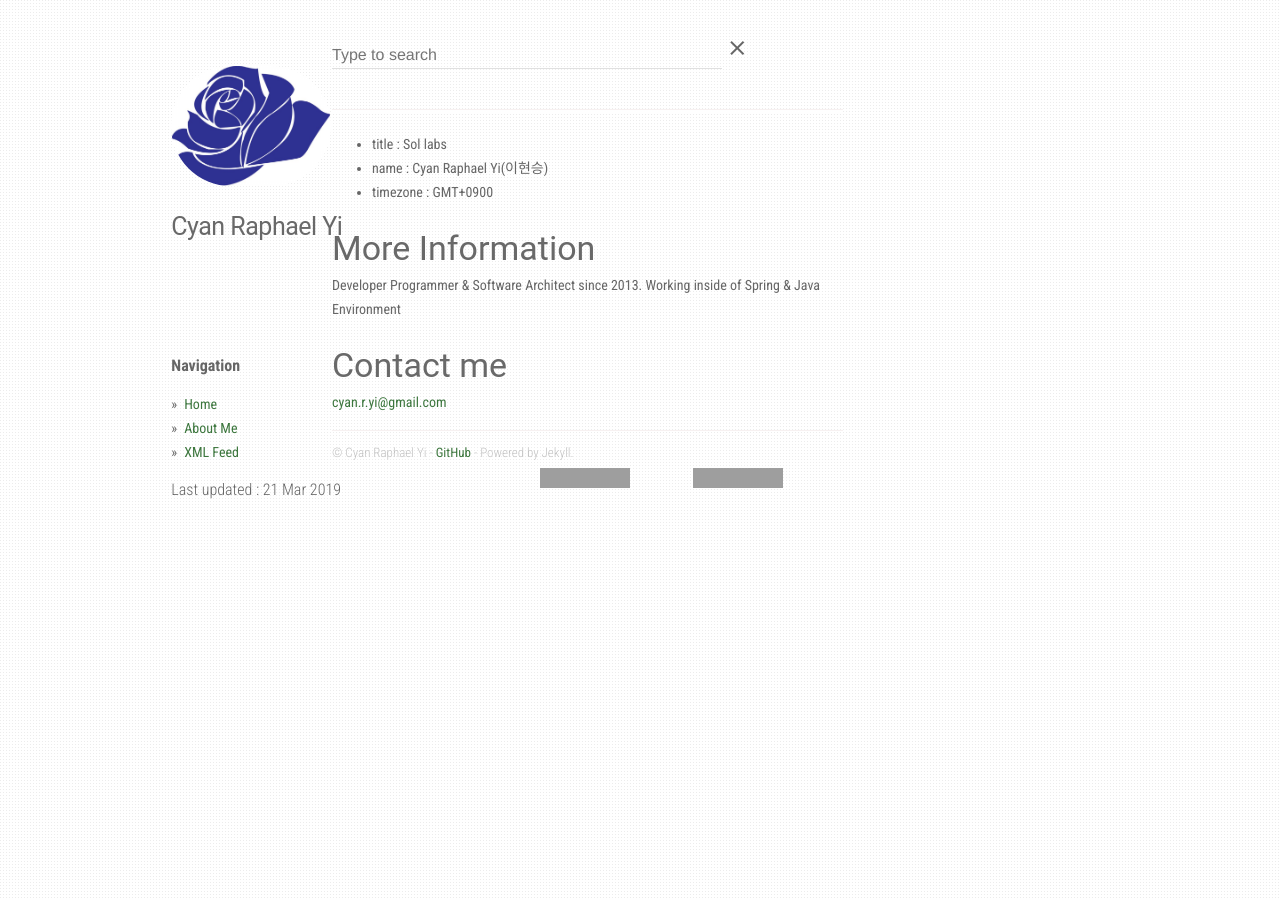
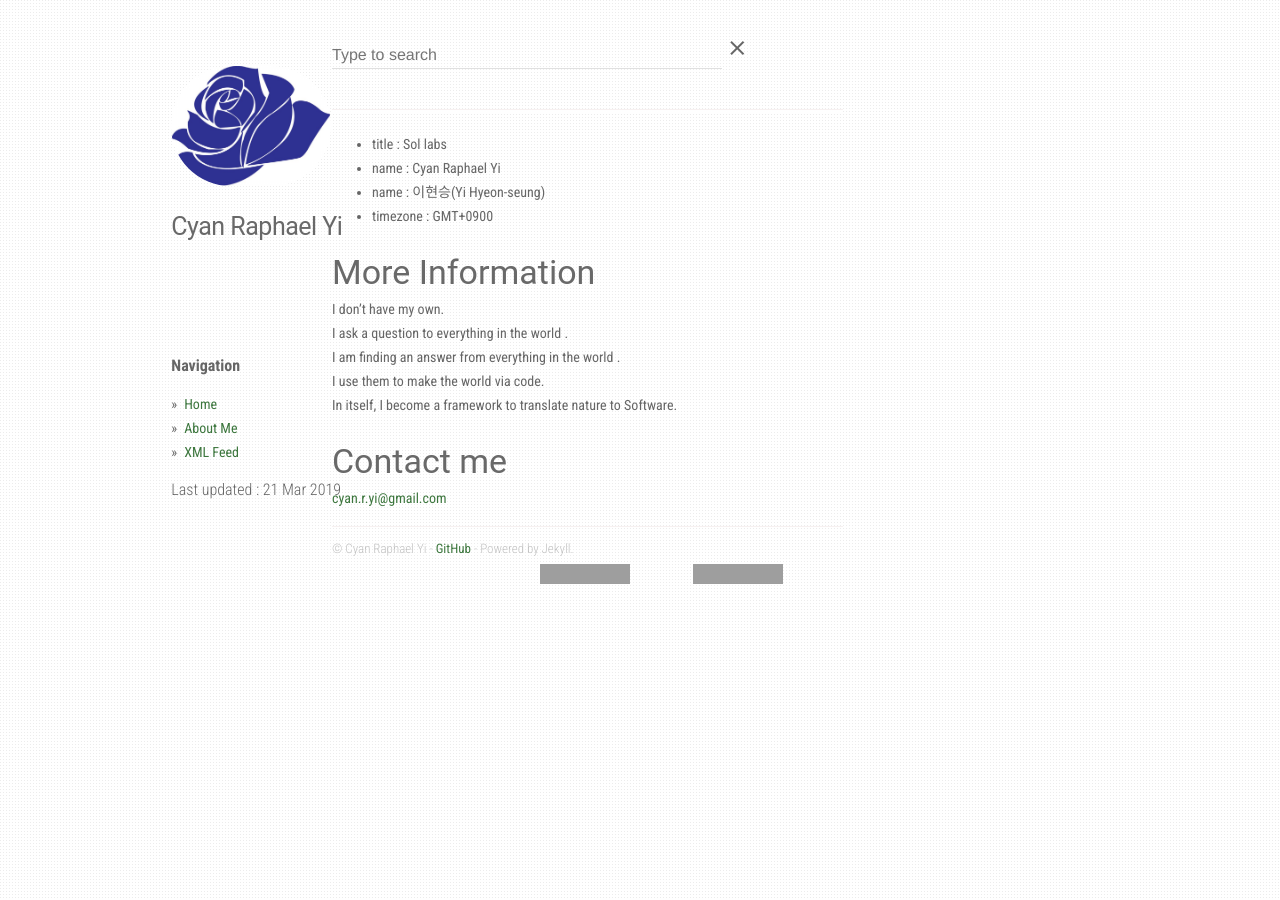
Before and after one commit to CyanRYi/cyanryi.github.io, a Jekyll site: the page built from about.md, in a window 1280 px wide. Built offline with Jekyll 4.4.1, drawn with Linux system fonts in a browser that asks for light colours; grey boxes are pictures that could not be loaded.

Commit message:
About 페이지 수정

```diff
--- a/_config.yml
+++ b/_config.yml
@@ -1,7 +1,6 @@
 # Name of your site (displayed in the header)
 name: Sol Labs
 author: Cyan Raphael Yi
-about: Developer Programmer & Software Architect since 2013. Working inside of Spring & Java Environment
 # Short bio or description (displayed in the header)
 description: Sollabs Main Page
 
--- a/about.md
+++ b/about.md
@@ -5,12 +5,17 @@ permalink: /about/
 ---
 
 * title : Sol labs
-* name : Cyan Raphael Yi(이현승)
+* name : Cyan Raphael Yi
+* name : 이현승(Yi Hyeon-seung)
 * timezone : GMT+0900
 
 ### More Information
 
-{{ site.about }}
+I don't have my own.
+I ask a question to everything in the world .
+I am finding an answer from everything in the world .
+I use them to make the world via code.
+In itself, I become a framework to translate nature to Software.
 
 ### Contact me
 
```
